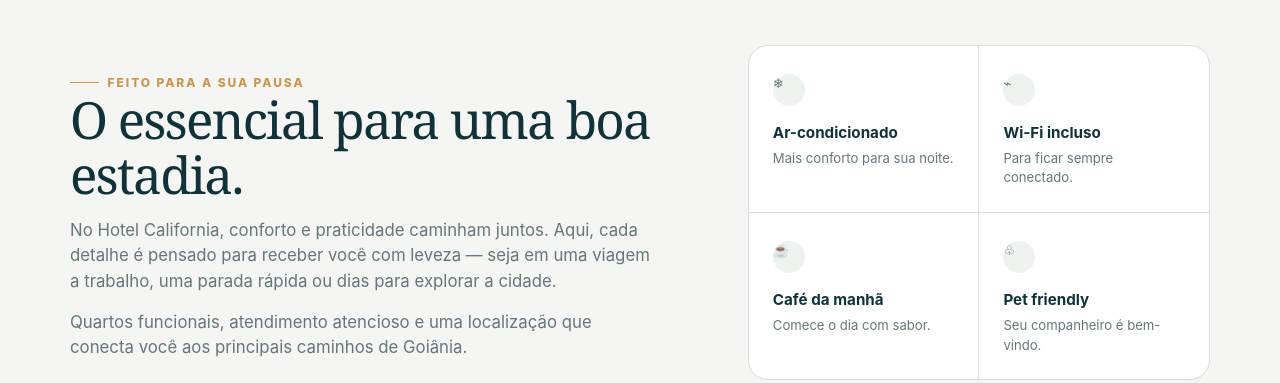
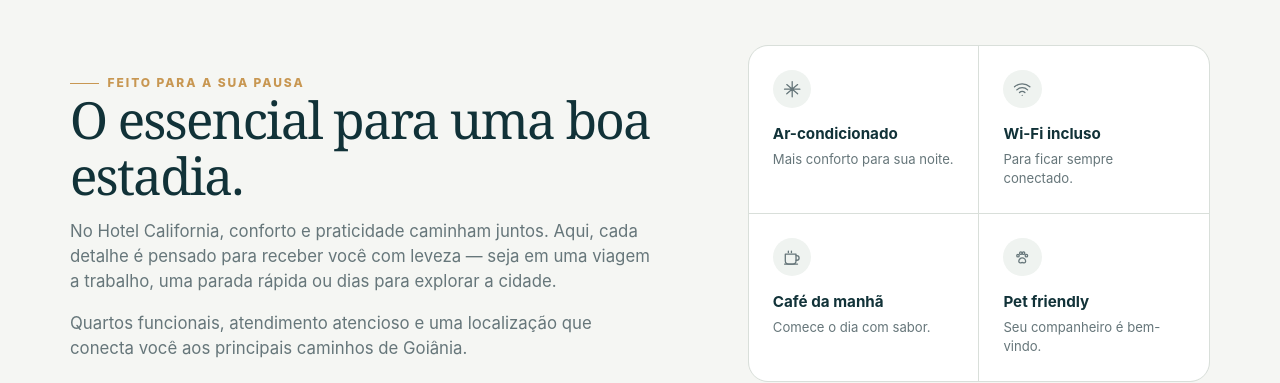
Before and after one commit to Amaralbit/Hotel-California, a plain HTML site: page dist/index.html in a window 1280 px wide. Shown: the part 803-1186 px from the top of the page. Drawn offline with Linux system fonts and the light colour scheme.

Commit message:
Fix amenity icons

```diff
--- a/dist/index.html
+++ b/dist/index.html
@@ -141,9 +141,11 @@
       .intro-copy p + p { margin-top: 1rem; }
       .facts { display: grid; grid-template-columns: repeat(2, 1fr); gap: 1px; overflow: hidden; border: 1px solid var(--line); border-radius: var(--radius); background: var(--line); }
       .fact { min-height: 8.2rem; padding: 1.5rem; background: var(--white); }
-      .fact-icon { display: grid; width: 2rem; height: 2rem; place-items: center; margin-bottom: 1rem; border-radius: 50%; background: #eff3f0; color: var(--ink); font-size: 1rem; }
+      .fact-icon { display: grid; width: 2.4rem; height: 2.4rem; place-items: center; margin-bottom: .9rem; border-radius: 50%; background: #eff3f0; color: var(--ink); }
       .fact strong { display: block; font-size: .95rem; }
       .fact span { display: block; margin-top: .25rem; color: var(--muted); font-size: .82rem; }
+      .fact .fact-icon { display: grid; margin-top: 0; }
+      .fact .fact-icon svg { display: block; width: 1.15rem; height: 1.15rem; fill: none; stroke: currentColor; stroke-linecap: round; stroke-linejoin: round; stroke-width: 1.7; }
 
       .stay { padding: 6.4rem 0; background: var(--ink); color: var(--white); }
       .stay .section-heading p { color: rgba(255,255,255,.7); }
@@ -274,10 +276,10 @@
             <p>Quartos funcionais, atendimento atencioso e uma localização que conecta você aos principais caminhos de Goiânia.</p>
           </div>
           <div class="facts" aria-label="Comodidades do hotel">
-            <div class="fact"><span class="fact-icon" aria-hidden="true">❄</span><strong>Ar-condicionado</strong><span>Mais conforto para sua noite.</span></div>
-            <div class="fact"><span class="fact-icon" aria-hidden="true">⌁</span><strong>Wi-Fi incluso</strong><span>Para ficar sempre conectado.</span></div>
-            <div class="fact"><span class="fact-icon" aria-hidden="true">☕</span><strong>Café da manhã</strong><span>Comece o dia com sabor.</span></div>
-            <div class="fact"><span class="fact-icon" aria-hidden="true">♧</span><strong>Pet friendly</strong><span>Seu companheiro é bem-vindo.</span></div>
+            <div class="fact"><span class="fact-icon" aria-hidden="true"><svg viewBox="0 0 24 24"><path d="M12 2v20M4.93 6l14.14 12M19.07 6 4.93 18M2 12h20" /></svg></span><strong>Ar-condicionado</strong><span>Mais conforto para sua noite.</span></div>
+            <div class="fact"><span class="fact-icon" aria-hidden="true"><svg viewBox="0 0 24 24"><path d="M2 8.8a15 15 0 0 1 20 0M5 12.9a10 10 0 0 1 14 0M8.5 16.4a5 5 0 0 1 7 0" /><path d="M12 20h.01" /></svg></span><strong>Wi-Fi incluso</strong><span>Para ficar sempre conectado.</span></div>
+            <div class="fact"><span class="fact-icon" aria-hidden="true"><svg viewBox="0 0 24 24"><path d="M3 8h14v8.5A4.5 4.5 0 0 1 12.5 21h-5A4.5 4.5 0 0 1 3 16.5Z" /><path d="M17 10h1a3 3 0 1 1 0 6h-1M7 4v2M11 4v2M2 21h17" /></svg></span><strong>Café da manhã</strong><span>Comece o dia com sabor.</span></div>
+            <div class="fact"><span class="fact-icon" aria-hidden="true"><svg viewBox="0 0 24 24"><circle cx="6.5" cy="10" r="1.6" /><circle cx="10.2" cy="6.7" r="1.6" /><circle cx="13.8" cy="6.7" r="1.6" /><circle cx="17.5" cy="10" r="1.6" /><path d="M12 13c-2.5 0-4.4 2.2-4.4 4.3 0 1.5 1.1 2.5 2.5 2 1.1-.4 2.8-.4 3.9 0 1.4.5 2.5-.5 2.5-2C16.4 15.2 14.5 13 12 13Z" /></svg></span><strong>Pet friendly</strong><span>Seu companheiro é bem-vindo.</span></div>
           </div>
         </div>
       </section>
```
Also changed, not shown: index.html (+7 -5 lines).
